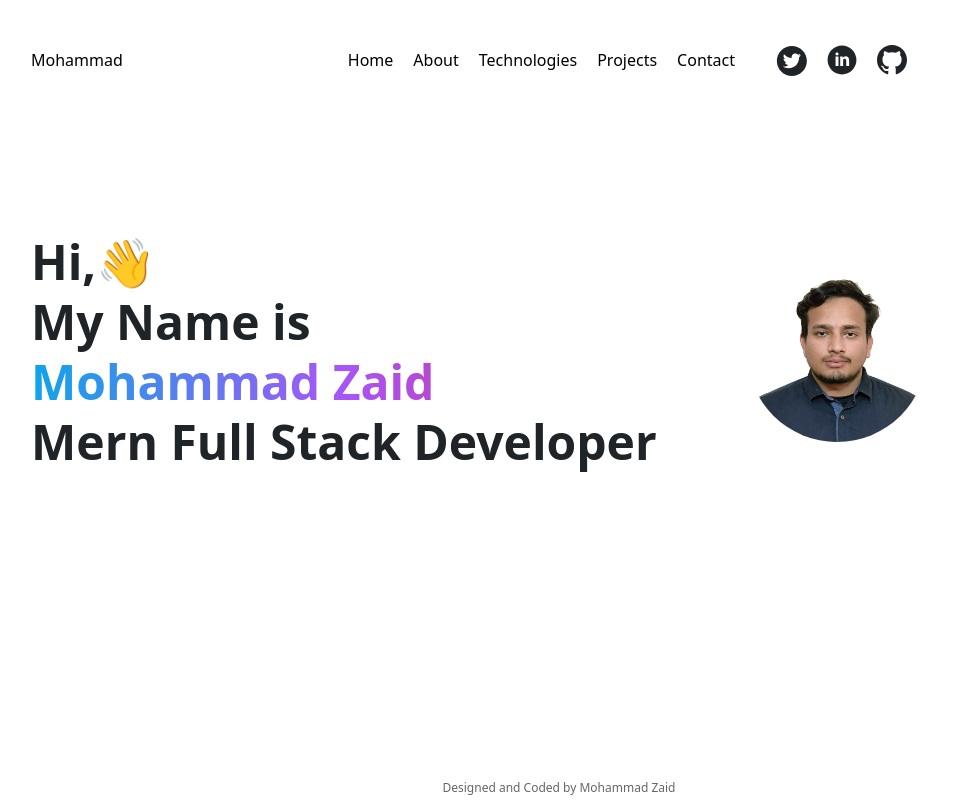
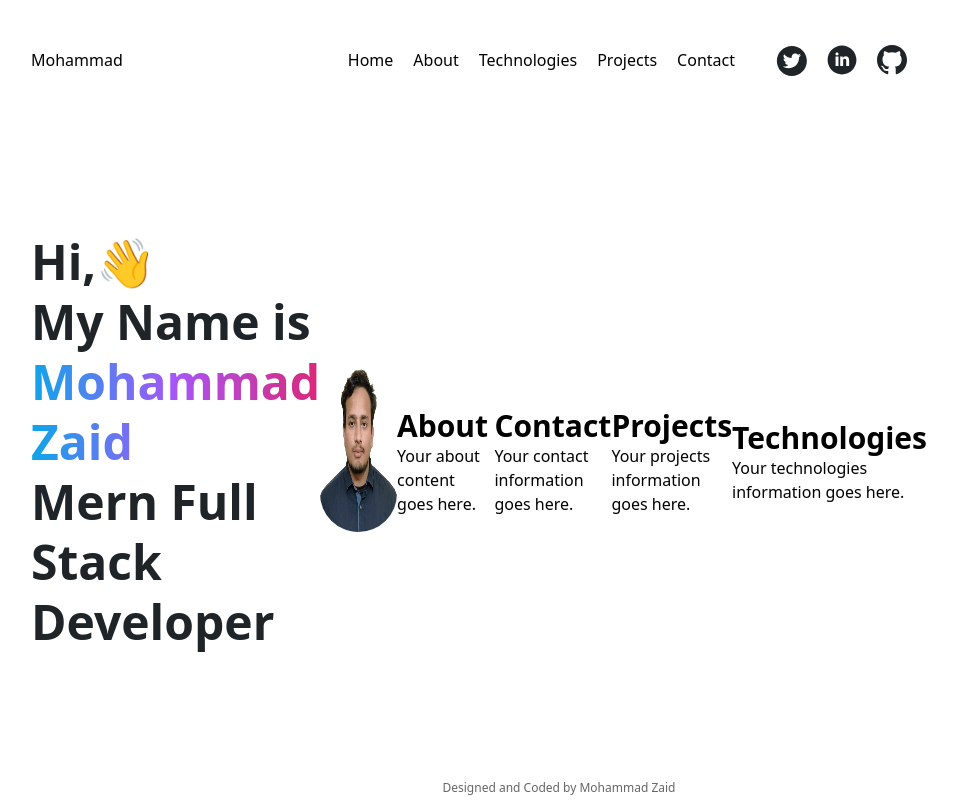
Before and after one commit to zaidkhan2625/myportfolio, a React (Create React App) app: page / in a window 1280 px wide. Shown: the whole page, without its empty margins (161-1118 px from the left). Built offline with nearby package versions, Linux system fonts and the light colour scheme.

Commit message:
now completed

```diff
--- a/src/Pages/Home.js
+++ b/src/Pages/Home.js
@@ -4,56 +4,55 @@ import { personalDetails } from "../Details";
 
 function Home() {
   const { name, tagline, img } = personalDetails;
+
+  // Refs for text and image
   const h11 = useRef();
   const h12 = useRef();
   const h13 = useRef();
   const myimageref = useRef();
+
+  // Refs for sections
+  const aboutRef = useRef();
+  const contactRef = useRef();
+  const projectsRef = useRef();
+  const technologiesRef = useRef();
+
   useEffect(() => {
     const tl = gsap.timeline();
-    tl.from(
-      h11.current,
-      {
+    tl.from(h11.current, {
       x: "-100%",
       delay: 0.8,
       opacity: 0,
       duration: 2,
       ease: "Power3.easeOut",
-      },
-      "<"
-    )
-      .from(
-        h12.current,
-        {
+    }, "<")
+    .from(h12.current, {
       x: "-100%",
       delay: 0.5,
       opacity: 0,
       duration: 2,
       ease: "Power3.easeOut",
-        },
-        "<"
-      )
-      .from(
-        h13.current,
-        {
+    }, "<")
+    .from(h13.current, {
       x: "-100%",
       delay: 0.1,
       opacity: 0,
       duration: 2,
       ease: "Power3.easeOut",
-        },
-        "<"
-      )
-      .from(
-        myimageref.current,
-        {
+    }, "<")
+    .from(myimageref.current, {
       x: "200%",
       delay: 0.5,
       opacity: 0,
       duration: 2,
       ease: "Power3.easeOut",
-        },
-        "<"
-      );
+    }, "<");
+
+    // Optionally animate sections
+    gsap.from(aboutRef.current, { opacity: 0, duration: 1, delay: 1 });
+    gsap.from(contactRef.current, { opacity: 0, duration: 1, delay: 1.5 });
+    gsap.from(projectsRef.current, { opacity: 0, duration: 1, delay: 2 });
+    gsap.from(technologiesRef.current, { opacity: 0, duration: 1, delay: 2.5 });
   }, []);
 
   return (
@@ -81,12 +80,36 @@ function Home() {
       <div className="mt-5 md:mt-0">
         <img
           ref={myimageref}
-          className=" md:h-auto md:w-1/2 md:ml-auto rounded-full"
-          style={{width:180 , height:180}}
+          className="md:h-auto md:w-1/2 md:ml-auto rounded-full"
+          style={{ width: 180, height: 180 }}
           src={img}
           alt="Pavan MG"
         />
       </div>
+
+      {/* Section for About */}
+      <section ref={aboutRef} className="mt-10">
+        <h2 className="text-3xl font-bold">About</h2>
+        <p>Your about content goes here.</p>
+      </section>
+
+      {/* Section for Contact */}
+      <section ref={contactRef} className="mt-10">
+        <h2 className="text-3xl font-bold">Contact</h2>
+        <p>Your contact information goes here.</p>
+      </section>
+
+      {/* Section for Projects */}
+      <section ref={projectsRef} className="mt-10">
+        <h2 className="text-3xl font-bold">Projects</h2>
+        <p>Your projects information goes here.</p>
+      </section>
+
+      {/* Section for Technologies */}
+      <section ref={technologiesRef} className="mt-10">
+        <h2 className="text-3xl font-bold">Technologies</h2>
+        <p>Your technologies information goes here.</p>
+      </section>
     </main>
   );
 }
```
Lines whose indentation alone changed are shown as unchanged.
